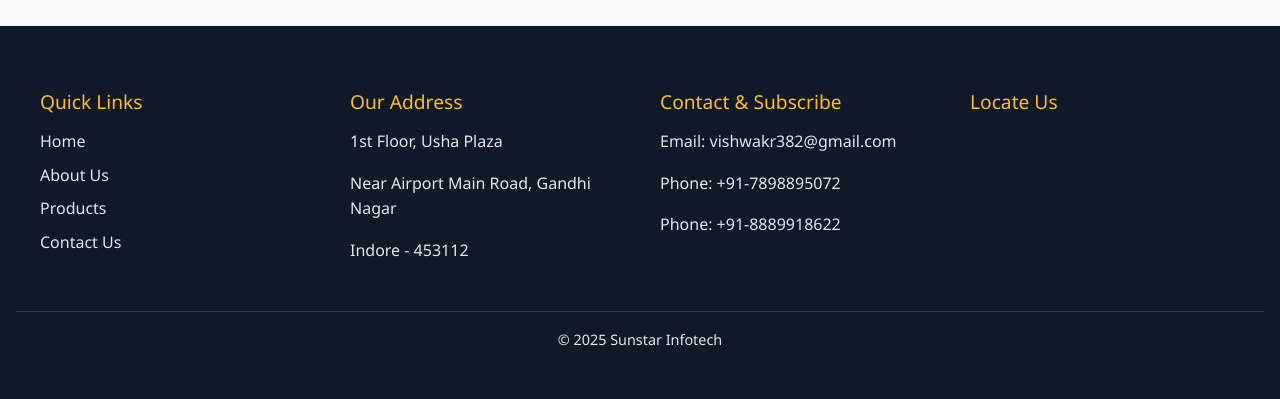
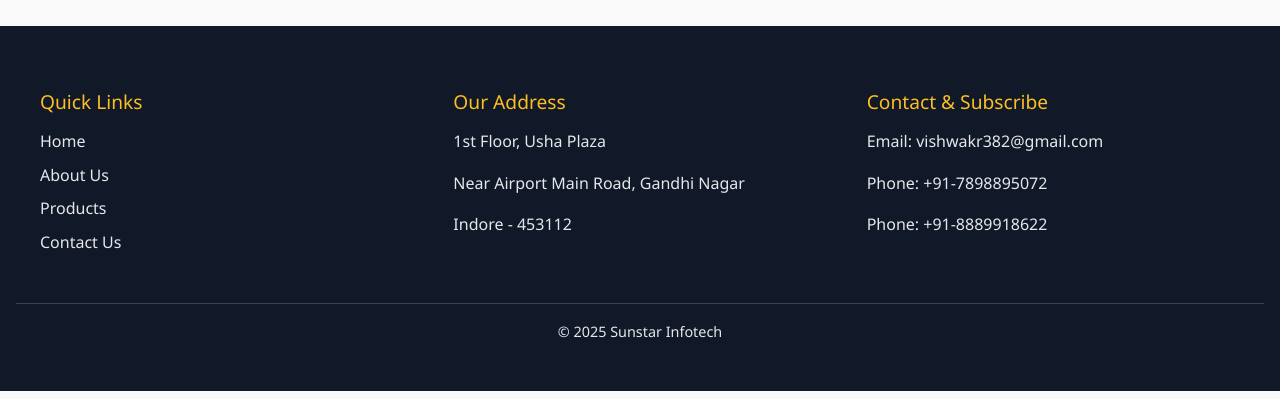
Before and after one commit to yogita142/Sunstar-Infotech, a plain HTML site: page Sunstar Infotech/index.html in a window 1280 px wide. Shown: the part 2722-3121 px from the top of the page. Drawn offline with nearby package versions, Linux system fonts and the light colour scheme.

Commit message:
Update index.html

```diff
--- a/Sunstar Infotech/index.html
+++ b/Sunstar Infotech/index.html
@@ -243,8 +243,8 @@
     </div>
 
     <!-- Map Section -->
-    <div class="footer-section">
-      <h3>Locate Us</h3>
+<!--     <div class="footer-section">
+      <h3>Locate Us</h3> -->
 <!-- <iframe
   width="600"
   height="450"
```
